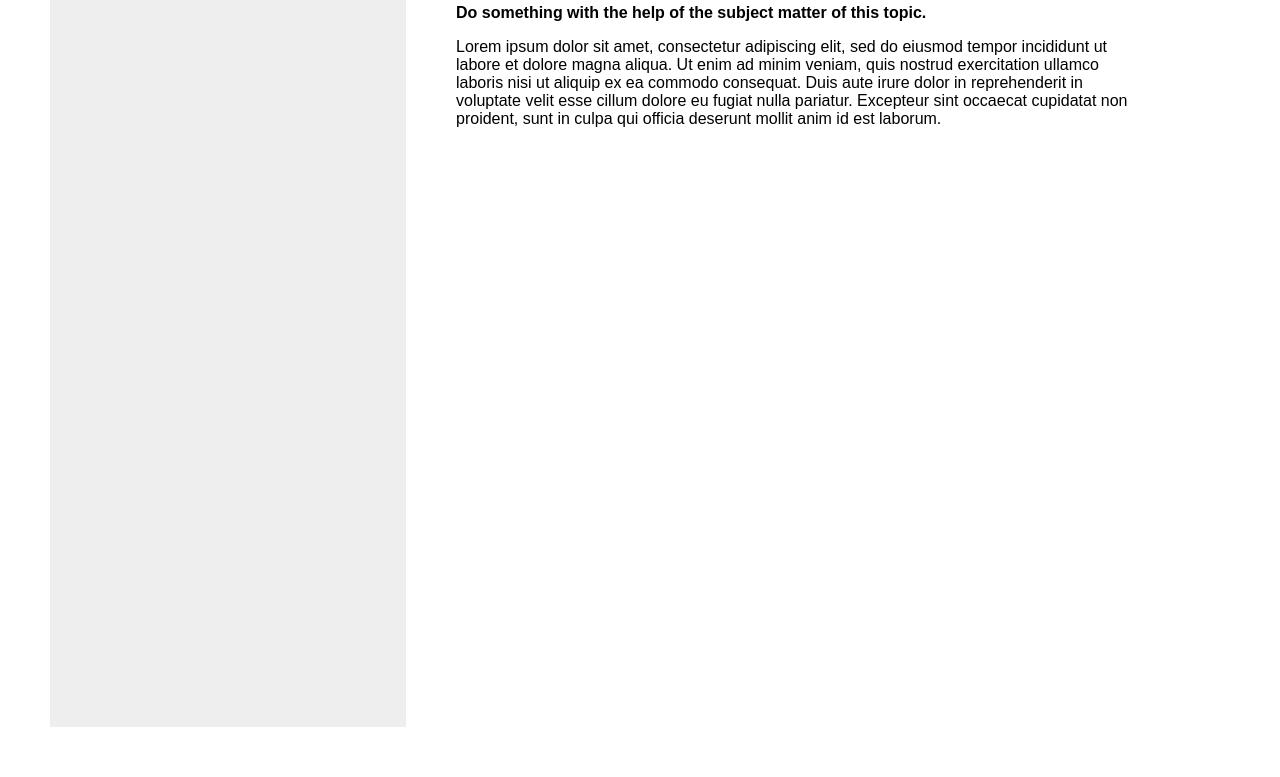
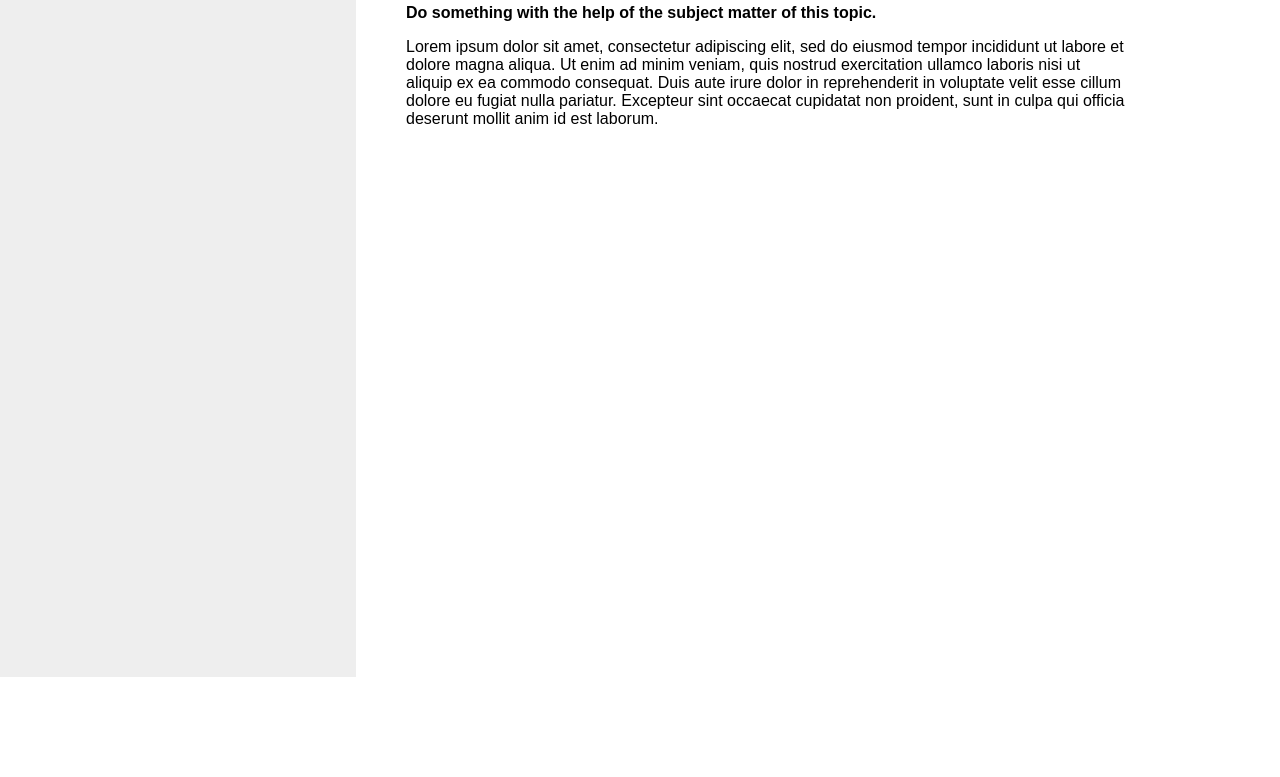
Before and after one commit to chpeterson/dynamicDocs2, a plain HTML site: page topic-collection-1.html in a window 1280 px wide. Shown: the part 273-1050 px from the top of the page. After the commit the page ends 950 px from the top, so only its background shows below. Drawn offline with Linux system fonts and the light colour scheme.

Commit message:
Update topic-collection-1.html

```diff
--- a/topic-collection-1.html
+++ b/topic-collection-1.html
@@ -21,7 +21,7 @@
   height: 800px;
   float: left;
   padding: 50px;
-  margin: 50px;}
+  margin-right: 50px;}
 
   #content {
   width: 50%:
```
